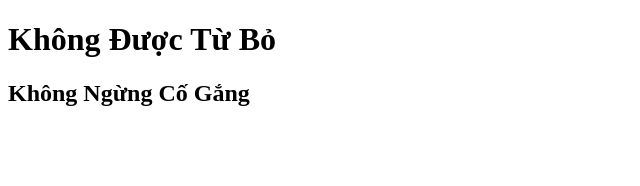
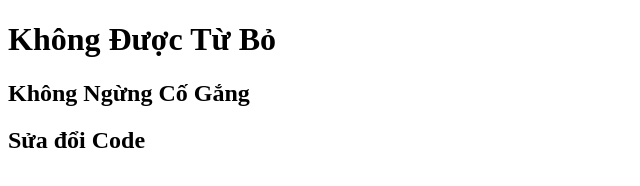
Before and after one commit to Nthi5708-web/duan3, a plain HTML site: page index.html in a window 1280 px wide. Shown: the whole page, without its empty margins (0-640 px from the left). Drawn offline with Linux system fonts and the light colour scheme.

Commit message:
Sửa đổi lần 2

```diff
--- a/index.html
+++ b/index.html
@@ -8,5 +8,6 @@
   <body>
     <h1>Không Được Từ Bỏ</h1>
     <h2>Không Ngừng Cố Gắng</h2>
+    <h2>Sửa đổi Code</h2>
   </body>
 </html>
```
